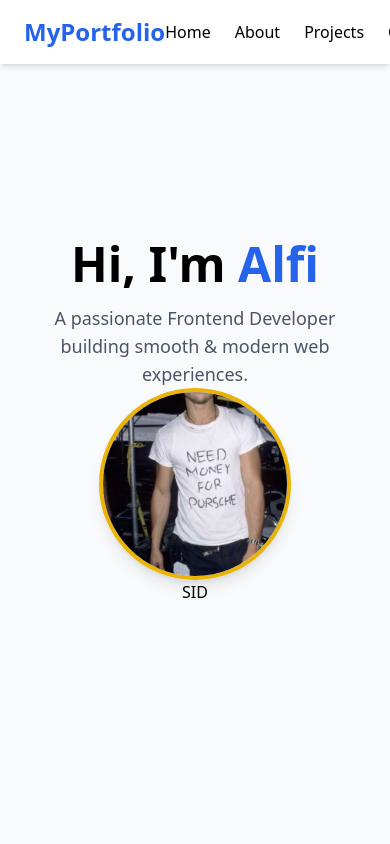
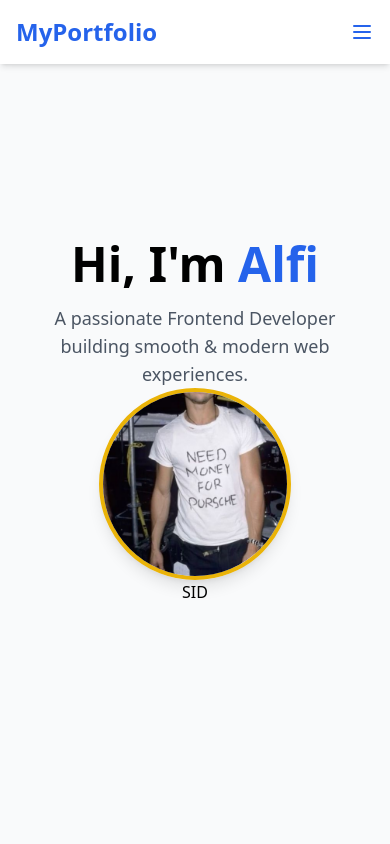
Before and after one commit to sddunham0-wq/my-portofolio, a React (Vite) app: page / in a window 390 px wide. Shown: the top 844 px of the page. Built offline with nearby package versions, Linux system fonts and the light colour scheme.

Commit message:
update navbar section

```diff
--- a/src/components/Navbar.jsx
+++ b/src/components/Navbar.jsx
@@ -1,10 +1,44 @@
-import React from "react";
+import React, { useState } from "react";
 
 export default function Navbar() {
+  const [isMenuOpen, setIsMenuOpen] = useState(false);
+
   return (
-    <nav className="fixed w-full bg-white shadow-md z-50 px-6 py-4 flex justify-between items-center">
+    <nav className="fixed w-full bg-white shadow-md z-50 px-4 py-4 md:px-6 md:py-4">
+      <div className="flex justify-between items-center max-w-6xl mx-auto">
         <h1 className="text-2xl font-bold text-blue-600">MyPortfolio</h1>
-      <ul className="flex gap-6">
+
+        {/* Hamburger Menu Button (Mobile) */}
+        <button
+          className="md:hidden text-blue-600"
+          onClick={() => setIsMenuOpen(!isMenuOpen)}
+        >
+          <svg
+            className="w-6 h-6"
+            fill="none"
+            stroke="currentColor"
+            viewBox="0 0 24 24"
+          >
+            {isMenuOpen ? (
+              <path
+                strokeLinecap="round"
+                strokeLinejoin="round"
+                strokeWidth={2}
+                d="M6 18L18 6M6 6l12 12"
+              />
+            ) : (
+              <path
+                strokeLinecap="round"
+                strokeLinejoin="round"
+                strokeWidth={2}
+                d="M4 6h16M4 12h16M4 18h16"
+              />
+            )}
+          </svg>
+        </button>
+
+        {/* Desktop Menu */}
+        <ul className="hidden md:flex gap-6">
           <li>
             <a href="#home" className="hover:text-blue-500">
               Home
@@ -26,6 +60,51 @@ export default function Navbar() {
             </a>
           </li>
         </ul>
+
+        {/* Mobile Menu (Conditional Rendering) */}
+        {isMenuOpen && (
+          <div className="md:hidden absolute top-16 left-0 right-0 bg-white shadow-md py-4 px-6">
+            <ul className="flex flex-col gap-4">
+              <li>
+                <a
+                  href="#home"
+                  className="block hover:text-blue-500"
+                  onClick={() => setIsMenuOpen(false)}
+                >
+                  Home
+                </a>
+              </li>
+              <li>
+                <a
+                  href="#about"
+                  className="block hover:text-blue-500"
+                  onClick={() => setIsMenuOpen(false)}
+                >
+                  About
+                </a>
+              </li>
+              <li>
+                <a
+                  href="#projects"
+                  className="block hover:text-blue-500"
+                  onClick={() => setIsMenuOpen(false)}
+                >
+                  Projects
+                </a>
+              </li>
+              <li>
+                <a
+                  href="#contact"
+                  className="block hover:text-blue-500"
+                  onClick={() => setIsMenuOpen(false)}
+                >
+                  Contact
+                </a>
+              </li>
+            </ul>
+          </div>
+        )}
+      </div>
     </nav>
   );
 }
```
Lines whose indentation alone changed are shown as unchanged.
